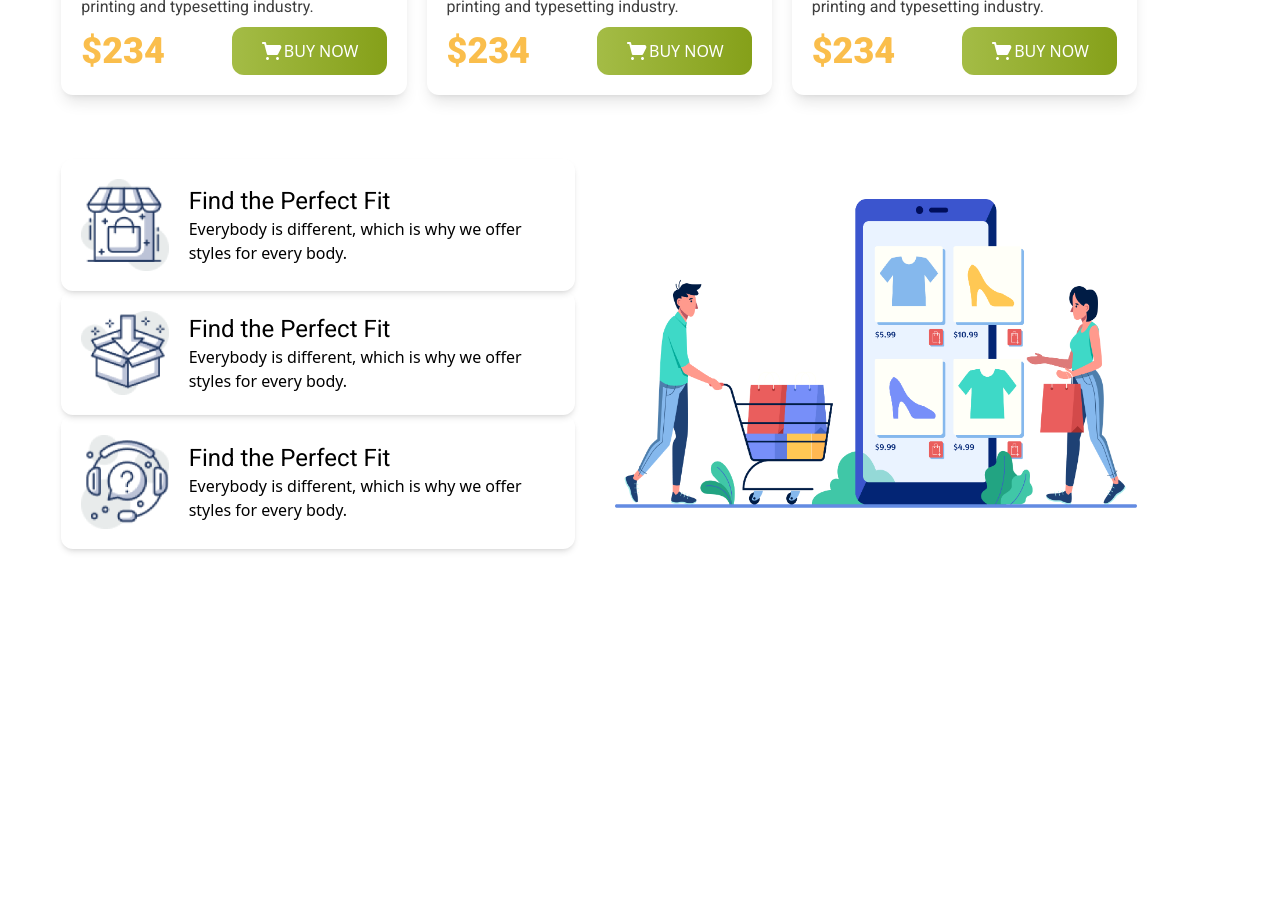
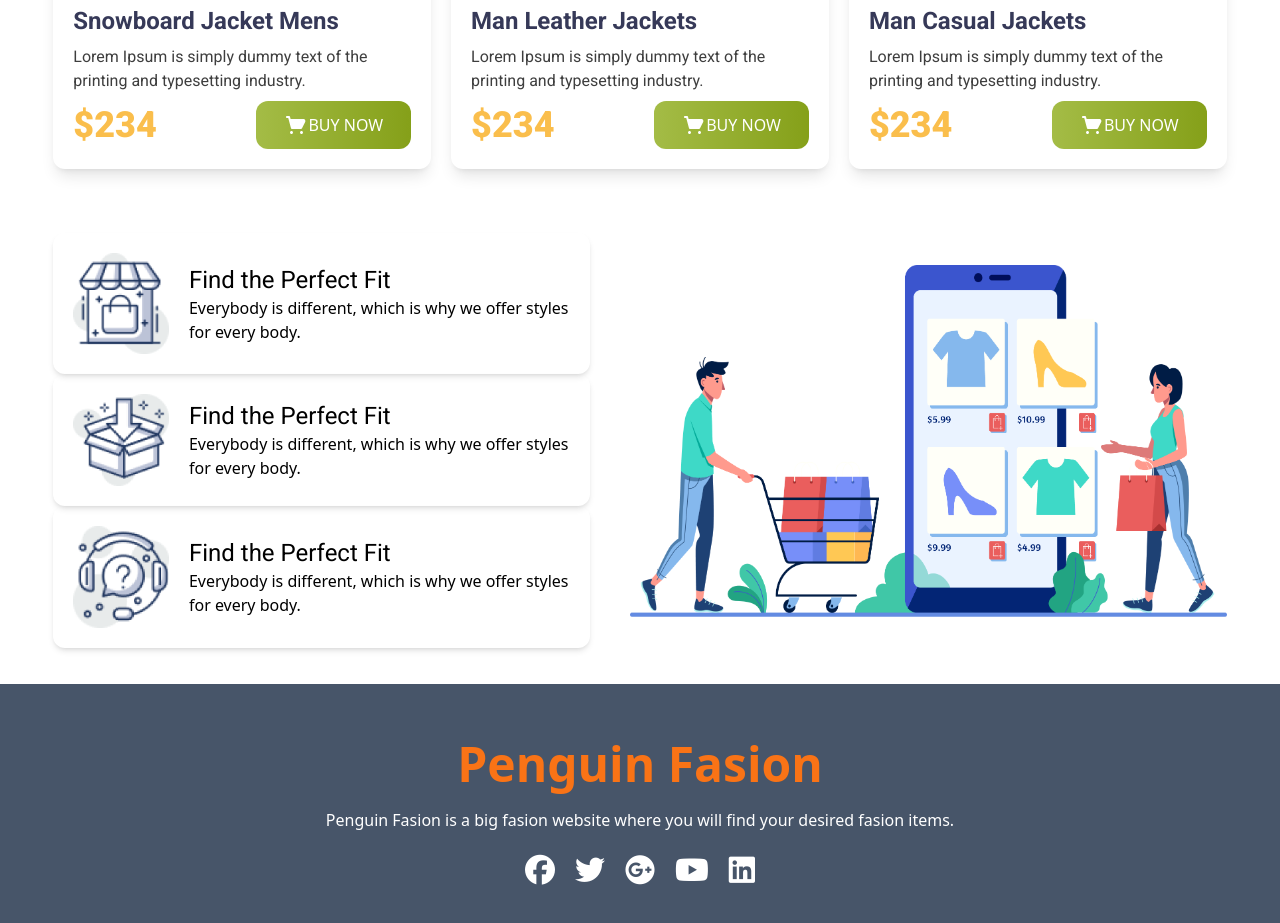
Before and after one commit to Emonmahmud52/Penguin-Fasion, a plain HTML site: page index.html in a window 1280 px wide. Shown: the part 1795-2718 px from the top of the page. Before the commit the page ends 2360 px from the top, so only its background shows below. Drawn offline with nearby package versions, Linux system fonts and the light colour scheme.

Commit message:
footer completed

```diff
--- a/index.html
+++ b/index.html
@@ -14,6 +14,7 @@
     <link rel="preconnect" href="https://fonts.googleapis.com">
     <link rel="preconnect" href="https://fonts.gstatic.com" crossorigin>
     <link href="https://fonts.googleapis.com/css2?family=Roboto:wght@400;500;700;900&display=swap" rel="stylesheet">
+    <script src="https://kit.fontawesome.com/a3870d6015.js" crossorigin="anonymous"></script>
 
     <style>
         .font-bebas-neue{
@@ -63,9 +64,9 @@
         </div>
     </header>
 
-    <main class="lg:w-11/12 lg:mx-auto md:w-11/12 md:mx-auto lg:py-4 md:py-4">
+    <main class=" w-11/12 mx-2 lg:w-11/12 lg:mx-auto md:w-11/12 md:mx-auto lg:py-4 md:py-4">
         <!-- Woman jacket section -->
-        <section class="w-11/12 mx-2">
+        <section>
             <h1 class="uppercase text-[#363958;] font-bebas-neue text-5xl font-normal">W0Man Jacket</h1>
             <div class="flex flex-col md:flex-col lg:flex-row gap-5">
                 <div class="p-5 rounded-xl shadow-lg shadow-white-500/50">
@@ -128,7 +129,7 @@
             </div>
         </section>
         <!-- Man jacket section -->
-        <section class="w-11/12 mx-2 mt-16">
+        <section class="mt-16">
             <h1 class="uppercase text-[#363958;] font-bebas-neue text-5xl font-normal">Man Jacket</h1>
             <div class="flex flex-col md:flex-col lg:flex-row gap-5">
                 <div class="p-5 rounded-xl shadow-lg shadow-white-500/50">
@@ -192,7 +193,7 @@
         </section>
 
         <!-- Service section -->
-        <section class="w-11/12 mx-2 mt-16">
+        <section class="mt-16">
             <div class="flex flex-col-reverse md:flex-row lg:flex-row md:justify-between md:items-center lg:items-center gap-10">
                 <div class="flex-col gap-10">
                     <div class="p-5 flex justify-between items-center gap-5 shadow-md shadow-white-500/50 rounded-xl">
@@ -232,8 +233,18 @@
             </div>
         </section>
     </main>
-    <footer>
-
+    <footer class="bg-slate-600 mt-5 py-10">
+        <div class="w-11/12 mx-2 lg:w-11/12 lg:mx-auto md:w-11/12 md:mx-auto lg:py-4 md:py-4 text-center ">
+            <h1 class="text-5xl text-orange-500 font-bold">Penguin Fasion</h1>
+            <p class="text-white my-5">Penguin Fasion is a big fasion website where you will find your desired fasion items.</p>
+            <div class="flex justify-center gap-5 text-3xl text-white mt">
+                <p><i class="fa-brands fa-facebook"></i></p>
+                <p><i class="fa-brands fa-twitter"></i></p>
+                <p><i class="fa-brands fa-google-plus"></i></p>
+                <p><i class="fa-brands fa-youtube"></i></p>
+                <p><i class="fa-brands fa-linkedin"></i></p>
+            </div>
+        </div>
     </footer>
 </body>
 </html>
```
